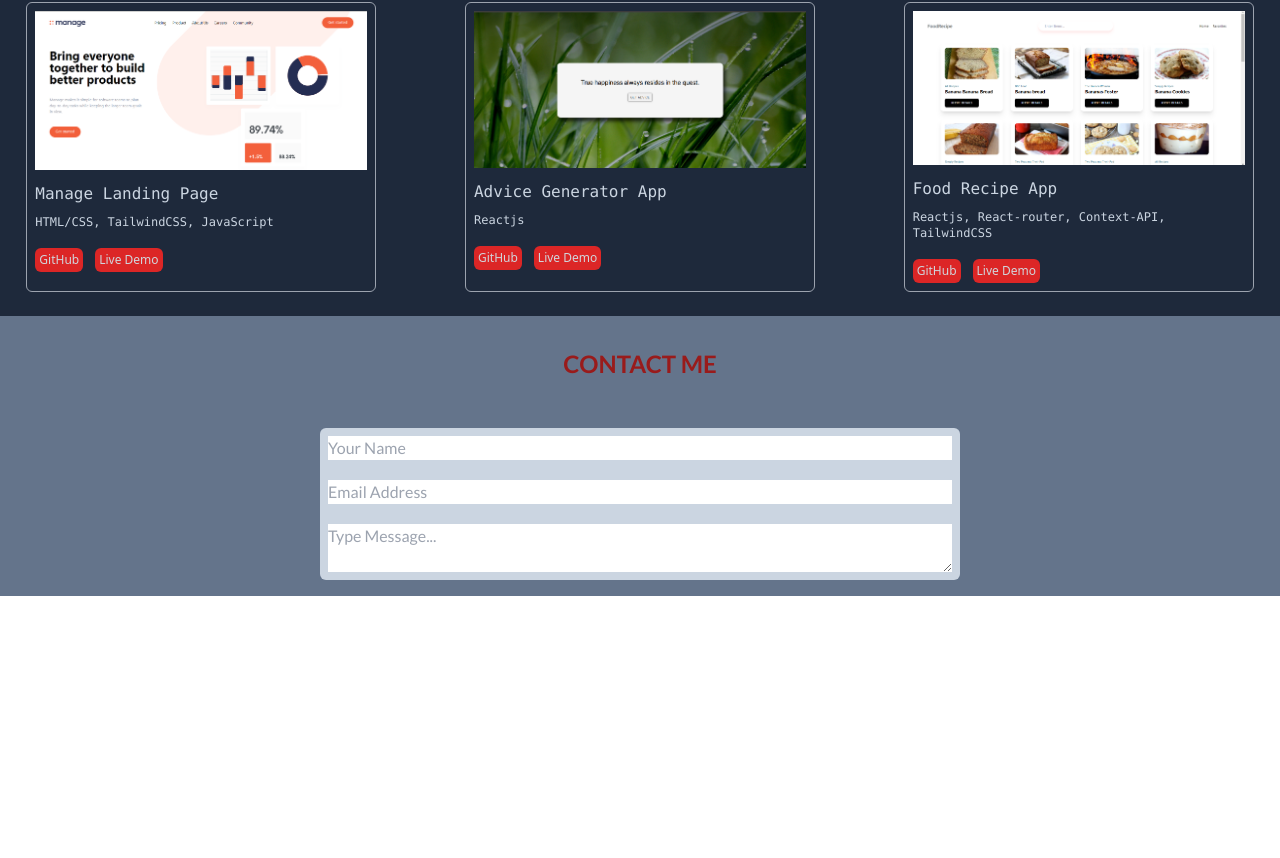
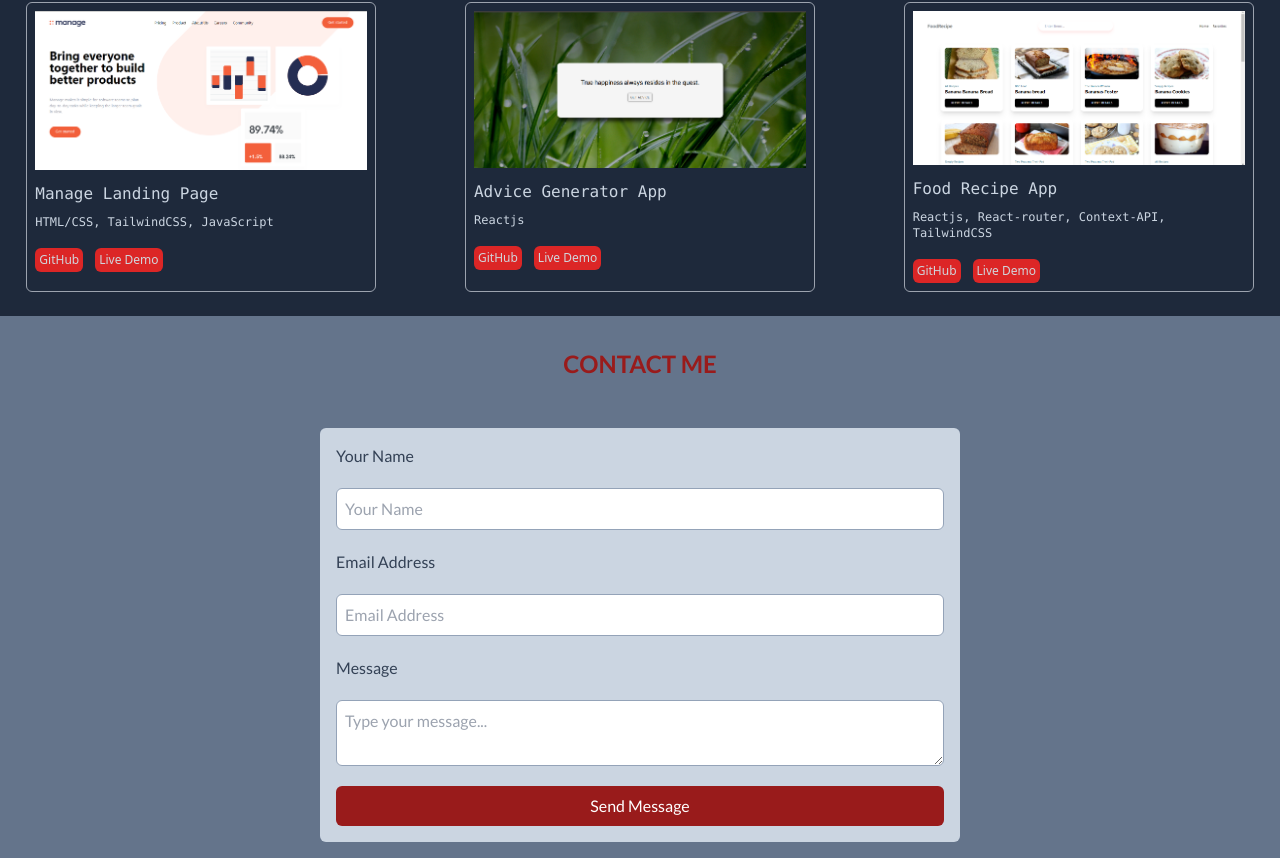
Before and after one commit to Udeme98/My-Portfolio-Website, a React (Vite) app: page / in a window 1280 px wide. Shown: the part 1216-2074 px from the top of the page. Before the commit the page ends 1812 px from the top, so only its background shows below. Built offline with nearby package versions, Linux system fonts and the light colour scheme.

Commit message:
contact section - contact form

```diff
--- a/src/sections/Contact.tsx
+++ b/src/sections/Contact.tsx
@@ -1,3 +1,35 @@
+// const Contact = () => {
+//   return (
+//     <>
+//       <section id="contacts" className="bg-slate-500 font-lato">
+//         <div className="container mx-auto text-center py-8">
+//           <h2 className="text-xl md:text-2xl uppercase text-red-800 font-semibold inline-block">
+//             Contact Me
+//           </h2>
+//         </div>
+//         <div className="container mx-auto text-center py-4 flex justify-center">
+//           <form className="bg-slate-300 px-2 py-2 rounded-md flex flex-col gap-5 w-[50%]">
+//             <input type="text" name="name" id="" placeholder="Your Name" />
+//             <input
+//               type="email"
+//               name="email"
+//               id=""
+//               placeholder="Email Address"
+//               className=""
+//             />
+//             <textarea
+//               name="messsage"
+//               id=""
+//               placeholder="Type Message..."
+//             ></textarea>
+//           </form>
+//         </div>
+//       </section>
+//     </>
+//   );
+// };
+// export default Contact;
+
 const Contact = () => {
   return (
     <>
@@ -8,24 +40,50 @@
           </h2>
         </div>
         <div className="container mx-auto text-center py-4 flex justify-center">
-          <form className="bg-slate-300 px-2 py-2 rounded-md flex flex-col gap-5 w-[50%]">
-            <input type="text" name="name" id="" placeholder="Your Name" />
+          <form className="bg-slate-300 px-4 py-4 rounded-md flex flex-col gap-5 w-full md:w-[50%]">
+            <label htmlFor="name" className="text-left text-slate-700">
+              Your Name
+            </label>
+            <input
+              type="text"
+              name="name"
+              id="name"
+              placeholder="Your Name"
+              className="p-2 rounded-md border border-slate-400 focus:outline-none focus:ring-2 focus:ring-red-800"
+            />
+
+            <label htmlFor="email" className="text-left text-slate-700">
+              Email Address
+            </label>
             <input
               type="email"
               name="email"
-              id=""
+              id="email"
               placeholder="Email Address"
-              className=""
+              className="p-2 rounded-md border border-slate-400 focus:outline-none focus:ring-2 focus:ring-red-800"
             />
+
+            <label htmlFor="message" className="text-left text-slate-700">
+              Message
+            </label>
             <textarea
-              name="messsage"
-              id=""
-              placeholder="Type Message..."
+              name="message"
+              id="message"
+              placeholder="Type your message..."
+              className="p-2 rounded-md border border-slate-400 focus:outline-none focus:ring-2 focus:ring-red-800"
             ></textarea>
+
+            <button
+              type="submit"
+              className="bg-red-800 text-white py-2 px-4 rounded-md hover:bg-red-600"
+            >
+              Send Message
+            </button>
           </form>
         </div>
       </section>
     </>
   );
 };
+
 export default Contact;
```
